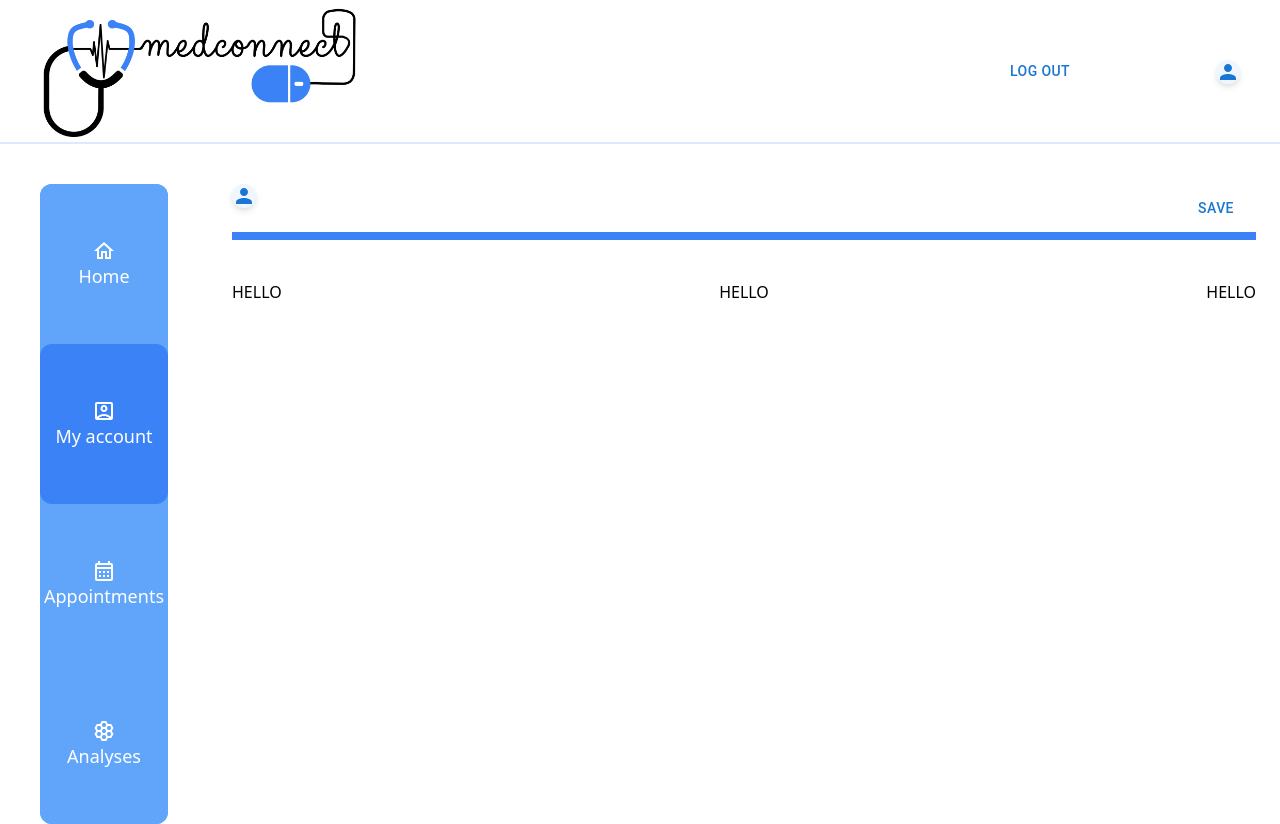
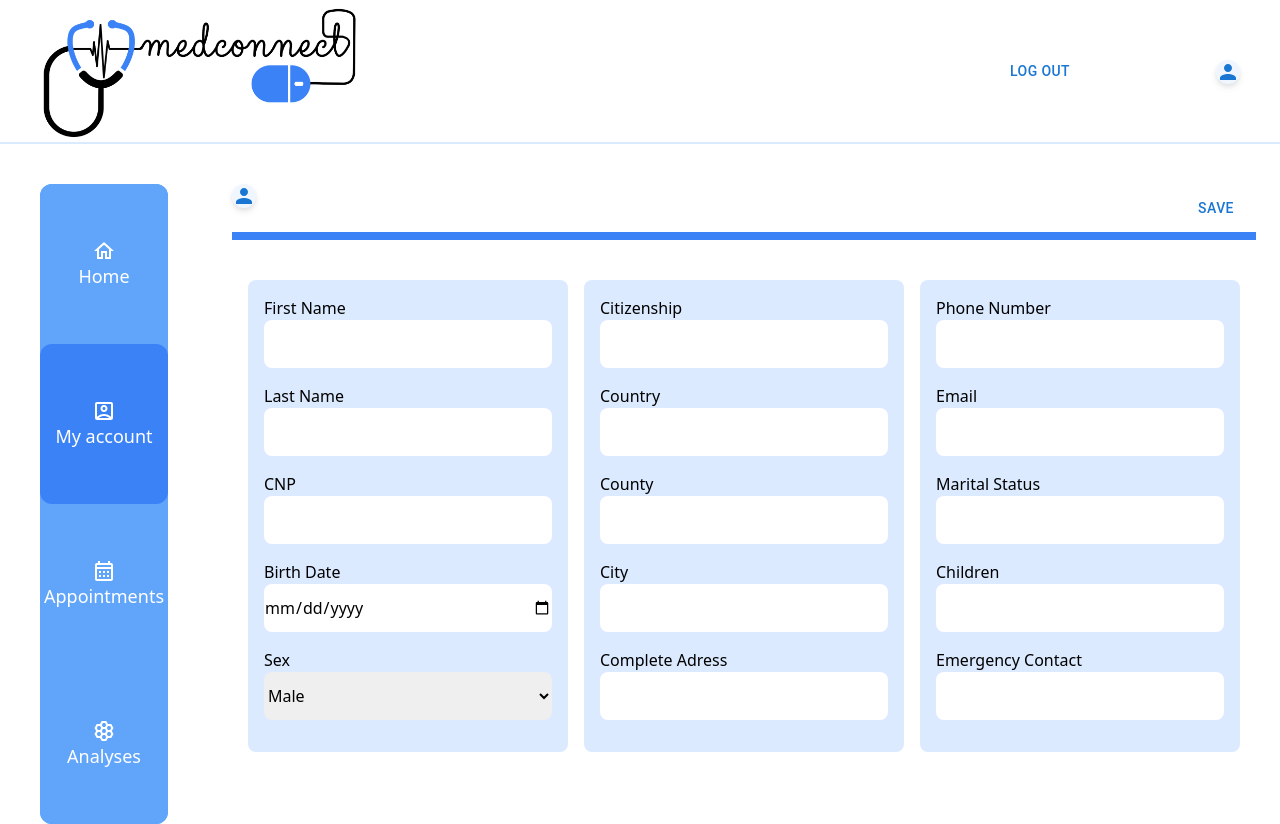
Before and after one commit to LucaStefan112/MedConnect, a Next.js app: page /my-account in a window 1280 px wide. Built offline with nearby package versions, Linux system fonts and the light colour scheme.

Commit message:
added the form in My Account Body

```diff
--- a/components/MyAccount/MyAccountBody.tsx
+++ b/components/MyAccount/MyAccountBody.tsx
@@ -1,5 +1,5 @@
 import React from 'react';
-import MyAccountForm from '@/components/MyAccount/MyAccountForm';
+import MyAccountForm from '@/components/UserForm/UserForm';
 
 
 
@@ -7,12 +7,8 @@ export default function MyAccountBody ()
 {
   return (
 
-    <div className = 'flex flex-row items-center justify-between'>
-
+    <div>
       <MyAccountForm />
-      <MyAccountForm />
-      <MyAccountForm />
-
     </div>
 
   )
--- a/components/MyAccount/MyAccountForm.tsx
+++ /dev/null
@@ -1,12 +0,0 @@
-import React from 'react';
-
-
-export default function MyAccountForm ()
-{
-  return (
-
-    <div >HELLO
-    </div>
-
-  )
-}
--- a/components/UserForm/UserForm.tsx
+++ b/components/UserForm/UserForm.tsx
@@ -7,23 +7,42 @@ export default function UserForm() {
       <div className='user_form_column'>
         <label>First Name</label>
         <input type='text' className='input_field' />
+        <label>Last Name</label>
         <input type='text' className='input_field' />
+        <label>CNP</label>
+        <input type='number' className='input_field' />
+        <label>Birth Date</label>
+        <input type='date' className='input_field' />
+        <label>Sex</label>
+        <select className='input_field'>
+          <option>Male</option>
+          <option>Female</option>
+          <option>Other</option>
+          <option>Prefere Not To Say</option>
+        </select>
+      </div>
+      <div className='user_form_column'>
+        <label>Citizenship</label>
         <input type='text' className='input_field' />
+        <label>Country</label>
         <input type='text' className='input_field' />
+        <label>County</label>
+        <input type='text' className='input_field' />
+        <label>City</label>
+        <input type='text' className='input_field' />
+        <label>Complete Adress</label>
         <input type='text' className='input_field' />
       </div>
       <div className='user_form_column'>
+        <label>Phone Number</label>
+        <input type='number' className='input_field' />
+        <label>Email</label>
+        <input type='email' className='input_field' />
+        <label>Marital Status</label>
         <input type='text' className='input_field' />
+        <label>Children</label>
         <input type='text' className='input_field' />
-        <input type='text' className='input_field' />
-        <input type='text' className='input_field' />
-        <input type='text' className='input_field' />
-      </div>
-      <div className='user_form_column'>
-        <input type='text' className='input_field' />
-        <input type='text' className='input_field' />
-        <input type='text' className='input_field' />
-        <input type='text' className='input_field' />
+        <label>Emergency Contact</label>
         <input type='text' className='input_field' />
       </div>
     </form>
```
